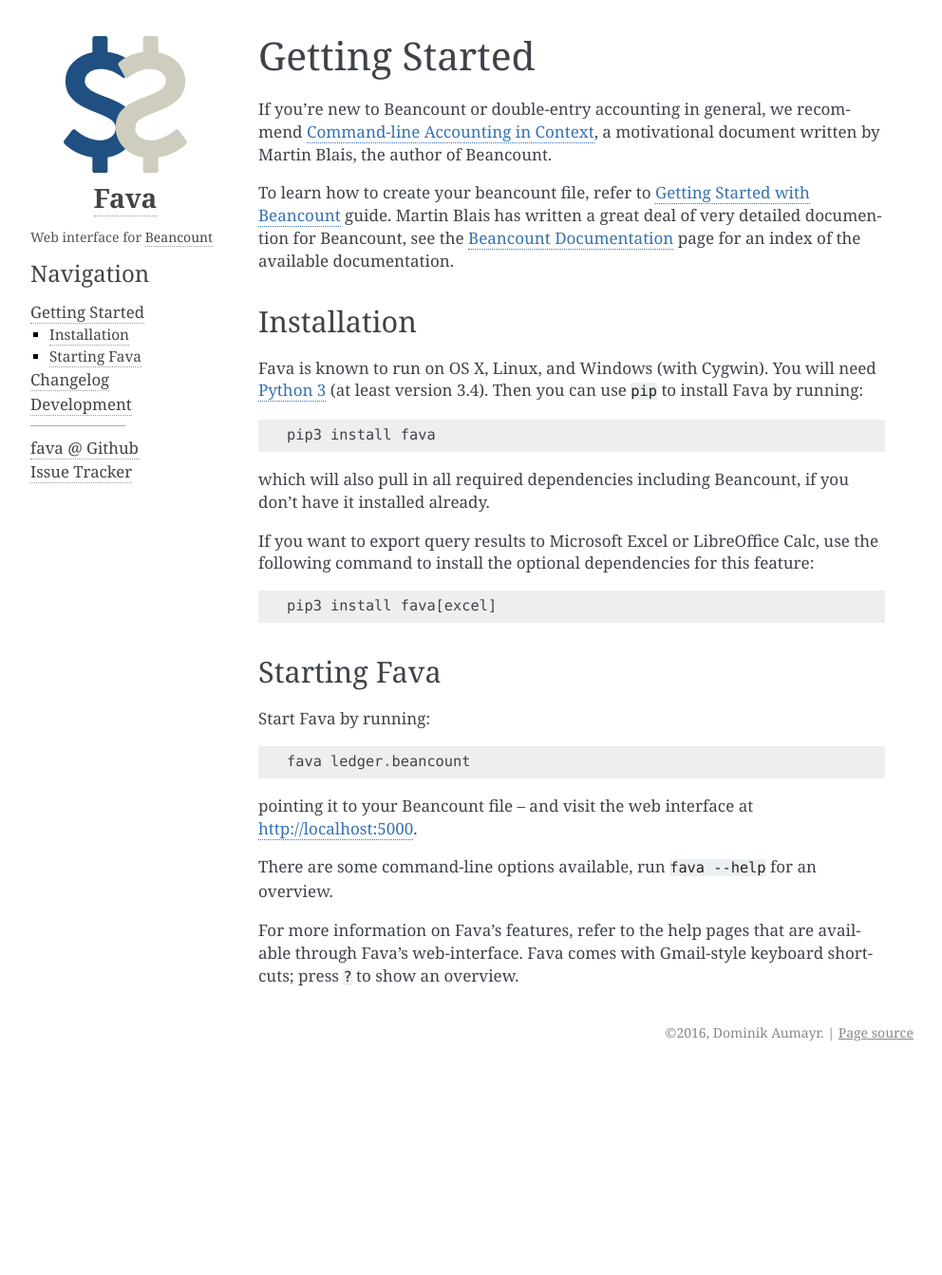
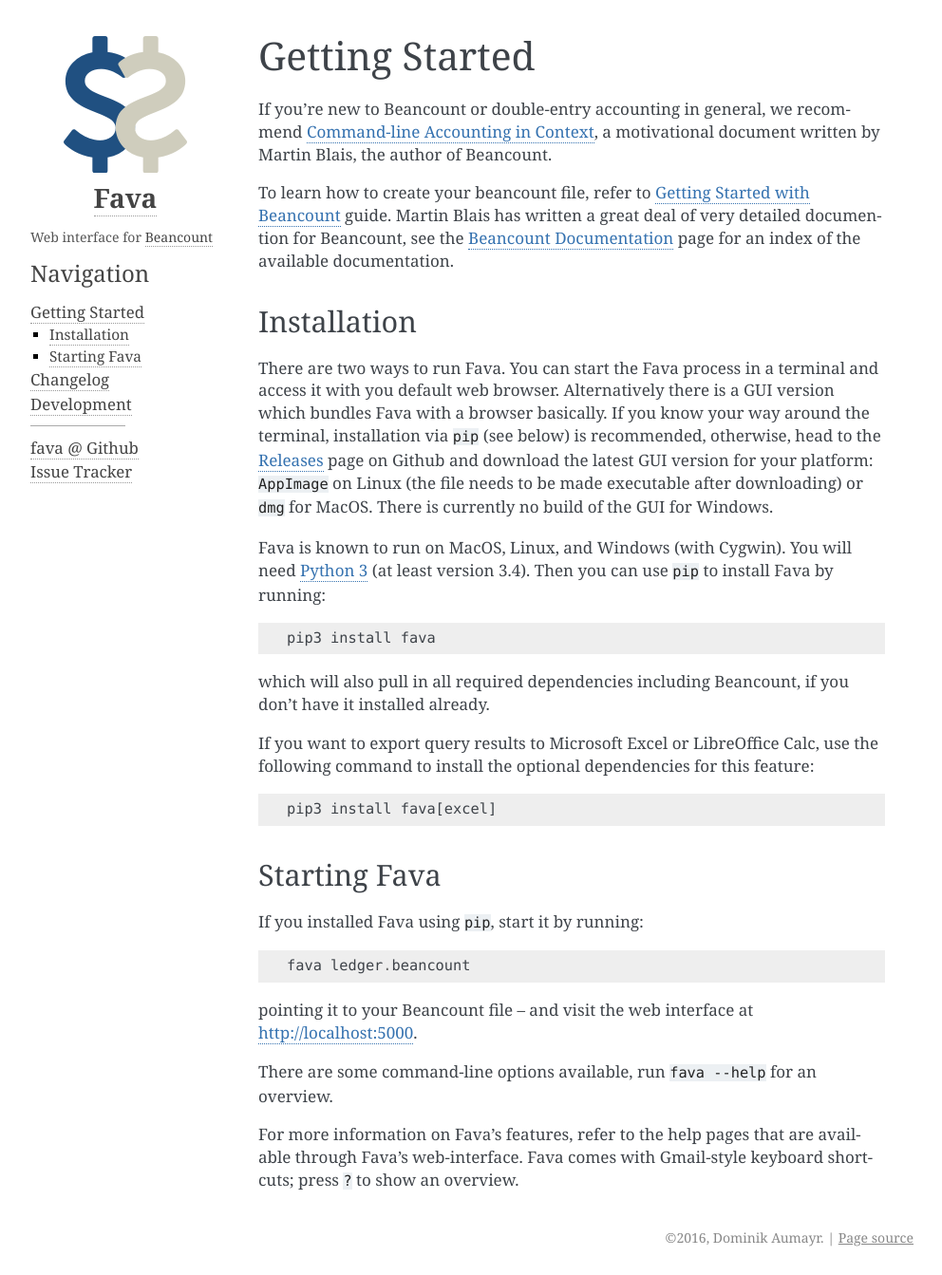
Before and after one commit to beancount/fava, a Sphinx documentation site: the page built from docs/usage.rst, in a window 1280 px wide. Shown: the whole page at 95% size, without its empty margins (148-1140 px from the left). Built offline with Sphinx 7.4.7, drawn with Linux system fonts in a browser that asks for light colours; before the commit the page ends 1127 px from its top, so only the background shows below that.

Commit message:
docs: add some info about gui release

```diff
--- a/docs/index.rst
+++ b/docs/index.rst
@@ -22,4 +22,7 @@ If you are already familiar with Beancount, this is enough to get you up and run
     pip3 install fava
     fava ledger.beancount
 
-and visit the web interface at `http://localhost:5000 <http://localhost:5000>`__.
+and visit the web interface at `http://localhost:5000
+<http://localhost:5000>`__ (alternatively, for the GUI version of Fava, head to
+the `Releases <https://github.com/beancount/fava/releases>`__ page on Github to
+download the latest version for your platform).
--- a/docs/usage.rst
+++ b/docs/usage.rst
@@ -14,11 +14,20 @@ Beancount, see the `Beancount Documentation
 <https://docs.google.com/document/d/1RaondTJCS_IUPBHFNdT8oqFKJjVJDsfsn6JEjBG04eA>`__
 page for an index of the available documentation.
 
-
 Installation
 ------------
 
-Fava is known to run on OS X, Linux, and Windows (with Cygwin).  You will need
+There are two ways to run Fava. You can start the Fava process in a terminal
+and access it with you default web browser. Alternatively there is a GUI
+version which bundles Fava with a browser basically.  If you know your way
+around the terminal, installation via ``pip`` (see below) is recommended,
+otherwise, head to the `Releases
+<https://github.com/beancount/fava/releases>`__ page on Github and download the
+latest GUI version for your platform: ``AppImage`` on Linux (the file needs to
+be made executable after downloading) or ``dmg`` for MacOS. There is currently no
+build of the GUI for Windows.
+
+Fava is known to run on MacOS, Linux, and Windows (with Cygwin).  You will need
 `Python 3 <https://www.python.org/downloads/>`__ (at least version 3.4).  Then
 you can use ``pip`` to install Fava by running::
 
@@ -36,7 +45,7 @@ the following command to install the optional dependencies for this feature::
 Starting Fava
 -------------
 
-Start Fava by running::
+If you installed Fava using ``pip``, start it by running::
 
     fava ledger.beancount
 
```
